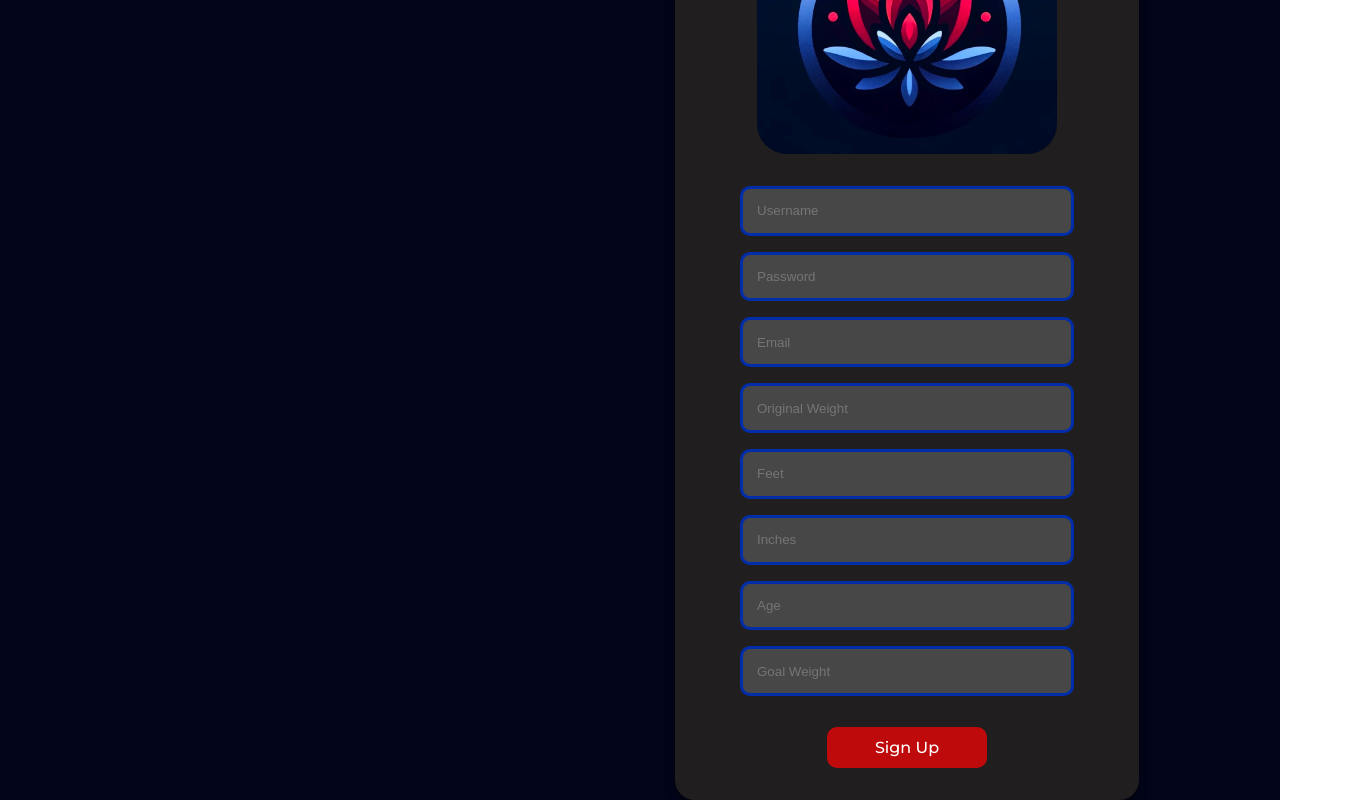
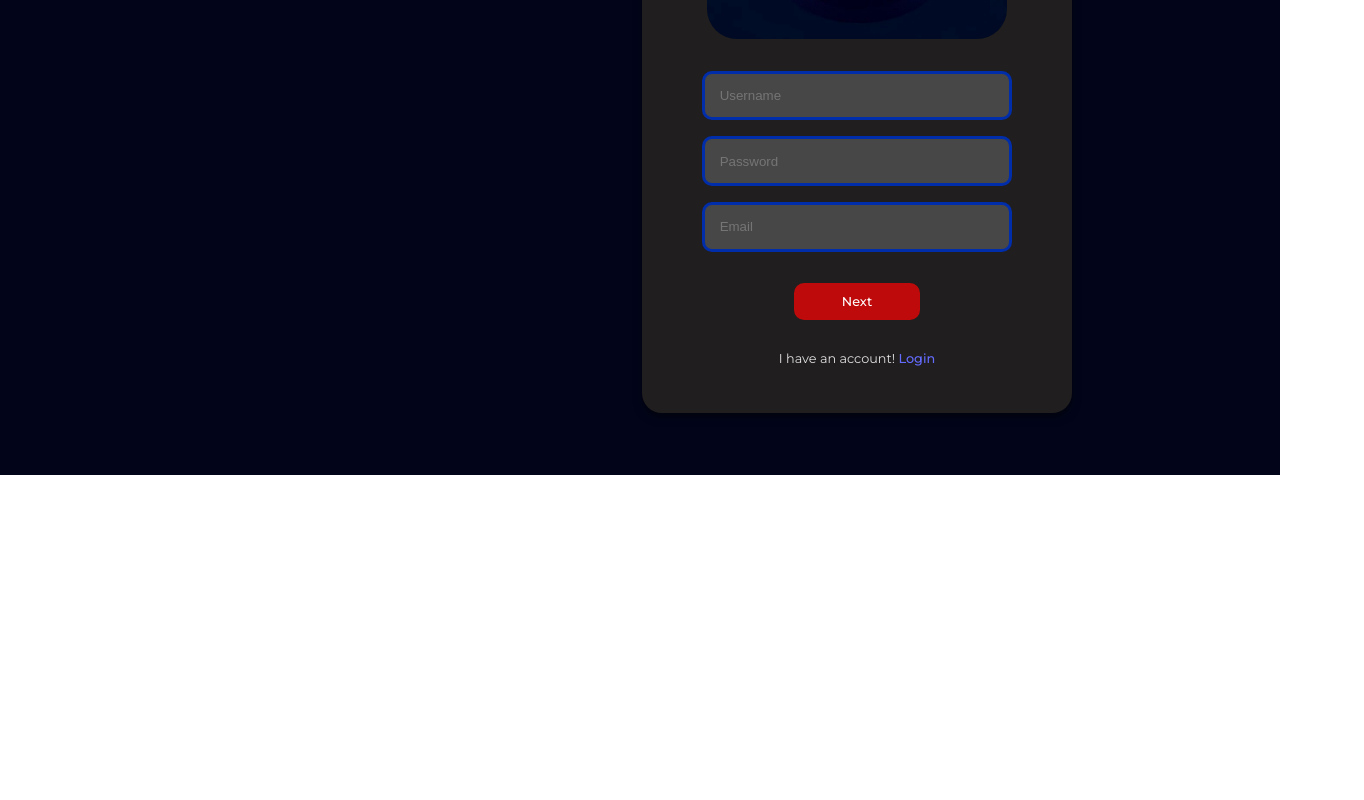
Before and after one commit to noclipping/ZenVibeFrontend, a React (Vite) app: page /register in a window 1280 px wide. Shown: the part 325-1125 px from the top of the page, 1364 px wide, since content can reach past the window. After the commit the page ends 800 px from the top, so only its background shows below. Built offline with nearby package versions, Linux system fonts and the light colour scheme.

Commit message:
userweights

```diff
--- a/src/components/FeaturePage/WeightLog/WeightLog.jsx
+++ b/src/components/FeaturePage/WeightLog/WeightLog.jsx
@@ -12,15 +12,13 @@ function WeightLog() {
     const [originalWeight, setOriginalWeight] = useState("");
     const [weightData, setWeightData] = useState({
         labels: ["Start"],
-        datasets: [
-            {
+        datasets: [{
             label: "Weight (lb)",
             data: [],
             borderColor: "#FFFFFF",
             pointBackgroundColor: "#FF0000",
             pointBorderColor: "#FF0000",
-            },
-        ],
+        }],
     });
 
     const chartRef = useRef(null);
@@ -40,7 +38,6 @@ function WeightLog() {
                     credentials: "include",
                 });
                 const userData = await userResponse.json();
-
                 const weightResponse = await fetch(`http://localhost:3000/weight/${id}`, {
                     method: "GET",
                     credentials: "include",
@@ -49,7 +46,6 @@ function WeightLog() {
 
                 setOriginalWeight(userData.original_weight);
                 setWeightGoal(userData.goal_weight);
-
                 updateChartData(weightEntries, userData.original_weight);
             } catch (error) {
                 console.error("Error fetching data:", error);
@@ -62,7 +58,6 @@ function WeightLog() {
     const updateChartData = (weightEntries, initialWeight) => {
         const chartLabels = weightEntries.map((entry, index) => `Day ${index + 1}`);
         const chartData = weightEntries.map(entry => entry.weight);
-
         setWeightData({
             labels: ["Start", ...chartLabels],
             datasets: [{
@@ -82,7 +77,6 @@ function WeightLog() {
 
         const ctx = chartRef.current.getContext("2d");
         const goalValue = parseFloat(weightGoal);
-
         const annotations = goalValue ? {
             line1: {
                 type: "line",
@@ -91,7 +85,7 @@ function WeightLog() {
                 borderColor: "red",
                 borderWidth: 2,
                 label: {
-                    content: "Weight Goal: " + goalValue + " lb",
+                    content: `Weight Goal: ${goalValue} lb`,
                     enabled: true,
                     position: "start",
                 },
@@ -113,19 +107,25 @@ function WeightLog() {
         e.preventDefault();
         if (!isNaN(parseFloat(weight)) && id) {
             try {
+                const today = new Date().toISOString().split('T')[0];
+                const payload = {
+                    weight: parseFloat(weight),
+                    entry_date: today
+                };
                 const response = await fetch(`http://localhost:3000/weight/${id}`, {
                     method: "POST",
                     headers: { 'Content-Type': 'application/json' },
-                    body: JSON.stringify({ weight }),
+                    body: JSON.stringify(payload),
                     credentials: "include",
                 });
-                if (response.ok) {
+                if (!response.ok) {
+                    throw new Error(`HTTP error! status: ${response.status}`);
+                }
                 const newEntry = await response.json();
                 updateChartData([...weightData.datasets[0].data, newEntry.weight], originalWeight);
-                }
                 setWeight("");
             } catch (error) {
-                console.error("Error submitting weight:", error);
+                console.error("Error submitting weight:", error.message);
             }
         }
     };
@@ -158,6 +158,7 @@ function WeightLog() {
             <div className="weight-log-chart">
                 <canvas ref={chartRef} />
             </div>
+            <>
                 <form onSubmit={handleWeightSubmit} className="weight-log-form">
                     <input type="number" value={weight} onChange={e => setWeight(e.target.value)} placeholder="Enter weight (lb)" required />
                     <button type="submit">Log Weight</button>
@@ -167,6 +168,7 @@ function WeightLog() {
                     <button type="submit">Set Goal</button>
                 </form>
                 <button onClick={clearData} className="clear-data-button">Clear Data</button>
+            </>
         </div>
     );
 }
--- a/src/components/auth/LoginPage.jsx
+++ b/src/components/auth/LoginPage.jsx
@@ -45,7 +45,6 @@ function LoginPage() {
 
             {/* Login Form */}
             <form className="auth-form" onSubmit={handleLogin}>
-                <h1>ZenVibe Login</h1>
                 <img src={logo} alt="ZenVibe Logo" className="auth-logo" />
                 <input
                     type="text"
@@ -65,7 +64,6 @@ function LoginPage() {
                     <button type="submit">Login</button>
                 </div>
                 <p>Dont have an account? <Link to="/register">Sign up</Link></p>
-                <p>Wait take me back! <Link to="/">Home</Link></p>
             </form>
         </div>
     );
--- a/src/components/auth/RegisterPage.jsx
+++ b/src/components/auth/RegisterPage.jsx
@@ -1,12 +1,13 @@
 import { useState } from 'react';
-import { useNavigate } from 'react-router-dom';
+import { useNavigate, Link } from 'react-router-dom';
 import logo from '../../../assets/zenvibe.png'; // Update the path as necessary
 import '../auth/auth.css'; // Update the path as necessary
 
 function RegisterPage() {
     const navigate = useNavigate();
 
-    // Register state
+    // State for registration
+    const [stage, setStage] = useState(1); // Control the stage of the registration form
     const [registerUsername, setRegisterUsername] = useState('');
     const [registerPassword, setRegisterPassword] = useState('');
     const [email, setEmail] = useState('');
@@ -15,18 +16,22 @@ function RegisterPage() {
     const [inches, setInches] = useState('');
     const [age, setAge] = useState('');
     const [goalWeight, setGoalWeight] = useState('');
-
-    // Error handling
     const [error, setError] = useState('');
 
-    // Handle registration
-    const handleSignUp = async (e) => {
+    // Handle first stage submit
+    const handleFirstStageSubmit = (e) => {
+        e.preventDefault();
+        setStage(2); // Move to the second stage
+    };
+
+    // Handle final registration submit
+    const handleFinalSubmit = async (e) => {
         e.preventDefault();
         try {
             const response = await fetch('http://localhost:3000/register', {
                 method: 'POST',
                 headers: { 'Content-Type': 'application/json' },
-                credentials: 'include', // Necessary to include cookies
+                credentials: 'include',
                 body: JSON.stringify({
                     username: registerUsername,
                     password_hash: registerPassword,
@@ -43,9 +48,8 @@ function RegisterPage() {
                 throw new Error(`Registration failed: ${response.statusText}`);
             }
 
-            const data = await response.json(); // Get the response data
-            setError(''); // Clear any previous errors
-            navigate(`/protected/${data.id}`); // Navigate to the protected route with the user ID
+            const data = await response.json();
+            navigate(`/protected/${data.id}`);
         } catch (err) {
             setError(err.message);
         }
@@ -55,70 +59,27 @@ function RegisterPage() {
         <div className="auth-container">
             {error && <p className="error">{error}</p>}
 
-            {/* Registration Form */}
-            <form className="auth-form" onSubmit={handleSignUp}>
-                <h1>ZenVibe Register</h1>
+            <form className="auth-form" onSubmit={stage === 1 ? handleFirstStageSubmit : handleFinalSubmit}>
                 <img src={logo} alt="ZenVibe Logo" className="auth-logo" />
 
-                <input
-                    type="text"
-                    value={registerUsername}
-                    onChange={(e) => setRegisterUsername(e.target.value)}
-                    placeholder="Username"
-                    required
-                />
-                <input
-                    type="password"
-                    value={registerPassword}
-                    onChange={(e) => setRegisterPassword(e.target.value)}
-                    placeholder="Password"
-                    required
-                />
-                <input
-                    type="email"
-                    value={email}
-                    onChange={(e) => setEmail(e.target.value)}
-                    placeholder="Email"
-                    required
-                />
-                <input
-                    type="number"
-                    value={originalWeight}
-                    onChange={(e) => setOriginalWeight(e.target.value)}
-                    placeholder="Original Weight"
-                    required
-                />
-                <input
-                    type="number"
-                    value={feet}
-                    onChange={(e) => setFeet(e.target.value)}
-                    placeholder="Feet"
-                    required
-                />
-                <input
-                    type="number"
-                    value={inches}
-                    onChange={(e) => setInches(e.target.value)}
-                    placeholder="Inches"
-                    required
-                />
-                <input
-                    type="number"
-                    value={age}
-                    onChange={(e) => setAge(e.target.value)}
-                    placeholder="Age"
-                    required
-                />
-                <input
-                    type="number"
-                    value={goalWeight}
-                    onChange={(e) => setGoalWeight(e.target.value)}
-                    placeholder="Goal Weight"
-                    required
-                />
-                <div className="button-container">
-                    <button type="submit">Sign Up</button>
-                </div>
+                {stage === 1 ? (
+                    <>
+                        <input type="text" value={registerUsername} onChange={(e) => setRegisterUsername(e.target.value)} placeholder="Username" required />
+                        <input type="password" value={registerPassword} onChange={(e) => setRegisterPassword(e.target.value)} placeholder="Password" required />
+                        <input type="email" value={email} onChange={(e) => setEmail(e.target.value)} placeholder="Email" required />
+                        <button type="submit">Next</button>
+                        <p>I have an account!<Link to="/login"> Login</Link></p>
+                    </>
+                ) : (
+                    <>
+                        <input type="number" value={originalWeight} onChange={(e) => setOriginalWeight(e.target.value)} placeholder="Original Weight" required />
+                        <input type="number" value={feet} onChange={(e) => setFeet(e.target.value)} placeholder="Feet" required />
+                        <input type="number" value={inches} onChange={(e) => setInches(e.target.value)} placeholder="Inches" required />
+                        <input type="number" value={age} onChange={(e) => setAge(e.target.value)} placeholder="Age" required />
+                        <input type="number" value={goalWeight} onChange={(e) => setGoalWeight(e.target.value)} placeholder="Goal Weight" required />
+                        <button type="submit">Sign Up</button>
+                    </>
+                )}
             </form>
         </div>
     );
--- a/src/components/auth/auth.css
+++ b/src/components/auth/auth.css
@@ -7,6 +7,7 @@
     min-height: 100vh;
     color: rgba(255, 255, 255, 0.87);
     font-family: 'Montserrat', sans-serif;
+    font-size: 0.8rem;
     width: 100%; /* Ensure full width */
 }
 
--- a/src/components/dashboard/ContentMain.css
+++ b/src/components/dashboard/ContentMain.css
@@ -1,23 +1,17 @@
 .main-content-holder {
-    display: grid;
-    gap: 20px;
-    padding: 70px;
-    border-radius: 30px;
-    margin-left: 250px;
-
-
+    display: flex;
+    flex-direction: column; /* Keep items stacked vertically */
+    gap: 30px; /* Increase space between items for clarity */
+    padding: 50px; /* Adjust padding for a cleaner look */
+    margin-left: 400px; /* Adjust based on your sidebar width */
+    align-items: center; /* Center items horizontally */
+    width: 1000px; /* Adjust width based on sidebar */
+    max-width: 2000px; /* Max width for larger screens */
+    margin: 100px; /* Center the holder on the page */
+    margin-right: 200px;
 }
-
-.content-grid-one {
-    display: grid;
-    grid-template-columns: 2fr; /* Full width for the chart */
-    gap: 20px;
+/* For the canvas (chart) specifically */
+.chart-container canvas {
+    width: 100% !important; /* Ensure it takes the full width */
+    height: auto !important; /* Maintain aspect ratio */
 }
-
-.chart-container {
-    background-color: #1e1d1da5; /* Light background for chart container */
-    border-radius: 30px;
-    margin-right: 1px;
-    padding: 10px;
-    width: 1000px;
-}
--- a/src/components/dashboard/ContentMain.jsx
+++ b/src/components/dashboard/ContentMain.jsx
@@ -1,13 +1,17 @@
-import WeightGoal from "../../pages/WeightGoal";
+import WeightLog from "../FeaturePage/WeightLog/WeightLog";
+import MoodLog from "../FeaturePage/MoodTracker/MoodLog";
 import "./ContentMain.css";
 
 const ContentMain = () => {
   return (
     <div className="main-content-holder">
       <div className="chart-container">
-        <WeightGoal />
+      <WeightLog showInputs={false} />
       </div>
-      {/* Additional components or placeholders can go here if needed */}
+      <div className="chart-container">
+        <MoodLog />
+      </div>
+      {/* Additional components can be added here */}
     </div>
   );
 };
--- a/src/components/dashboard/ProtectedPage.jsx
+++ b/src/components/dashboard/ProtectedPage.jsx
@@ -1,15 +1,14 @@
 import ContentMain from './ContentMain';
 import "./ProtectedPage.css";
 import UserProfile from './UserProfile/UserProfile';
-
-
-
+import SideNav from './sidebar/SideNav';
 
 function ProtectedPage() {
   return (
 
     <div className="protected-page">
       <div className="dashboard-container">
+        <SideNav />
         <ContentMain />
         <UserProfile />
       </div>
--- a/src/components/dashboard/sidebar/SideNav.jsx
+++ b/src/components/dashboard/sidebar/SideNav.jsx
@@ -1,5 +1,4 @@
 // SideNav.jsx
-
 import { useState } from "react";
 import { useNavigate } from "react-router-dom"; // Import useNavigate for redirection
 import * as FaIcons from "react-icons/fa";
--- a/src/pages/WeightGoal.jsx
+++ b/src/pages/WeightGoal.jsx
@@ -1,12 +1,14 @@
-import WeightLog from "../components/FeaturePage/WeightLog/WeightLog";
-import SideNav from "../components/dashboard/sidebar/SideNav";
-
+import { useParams } from 'react-router-dom'; // Import useParams
+import WeightLog from '../components/FeaturePage/WeightLog/WeightLog';
+import SideNav from '../components/dashboard/sidebar/SideNav';
 
 function WeightGoal() {
+    const { id } = useParams(); // Extract user ID from URL
+
     return (
         <div className="App">
-            <WeightLog />
-            <SideNav/>
+            <WeightLog showInputs={true} />
+            <SideNav userId={id} /> {/* Pass the extracted user ID */}
         </div>
     );
 }
```
Lines whose indentation alone changed are shown as unchanged.
